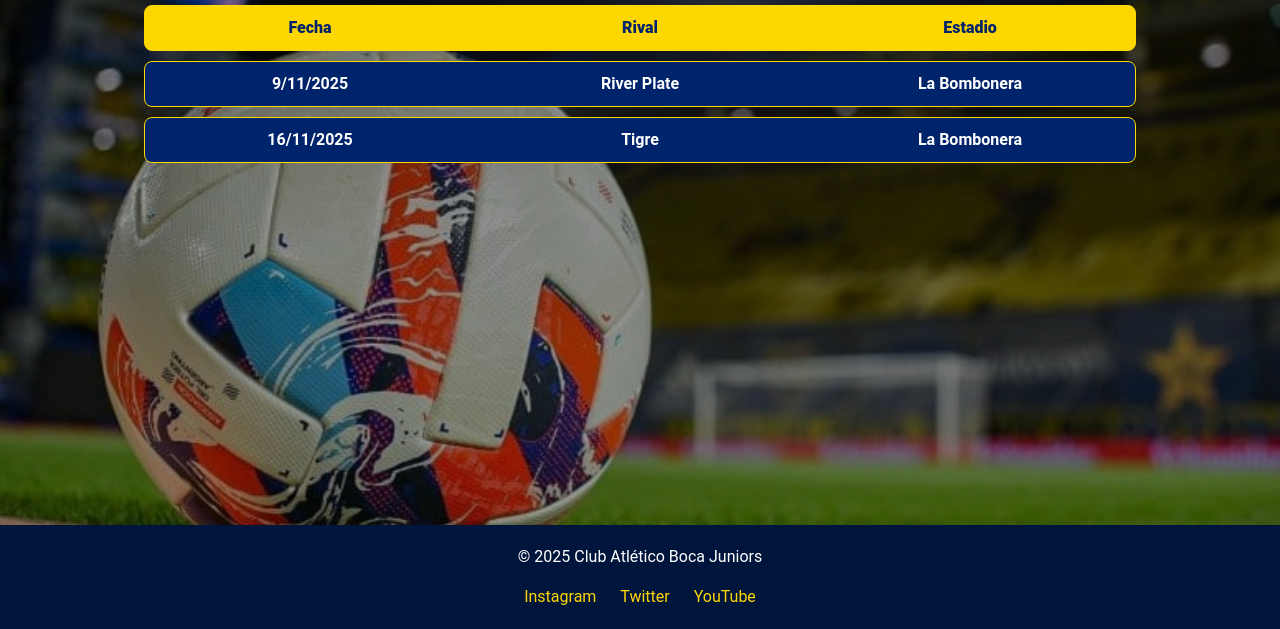
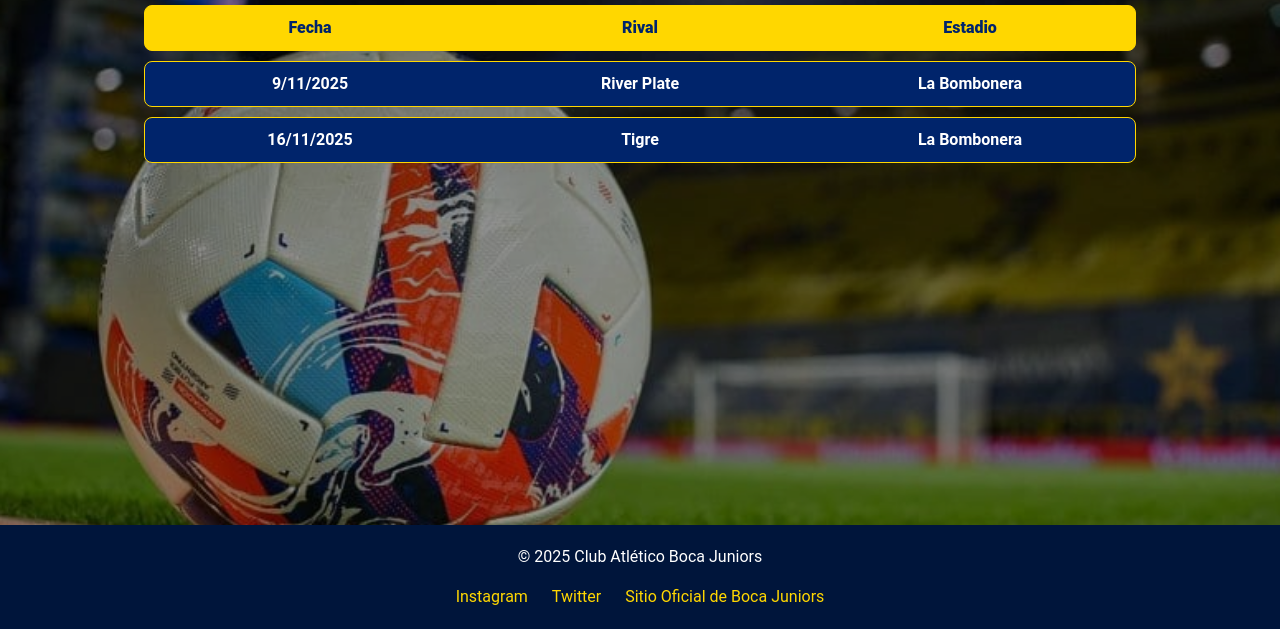
Before and after one commit to PabloBalcar/coderhouse-entrega2, a plain HTML site: page pages/partidos.html in a window 1280 px wide. Shown: the part 171-800 px from the top of the page. Drawn offline with nearby package versions, Linux system fonts and the light colour scheme.

Commit message:
agregamos redes en footer

```diff
--- a/pages/partidos.html
+++ b/pages/partidos.html
@@ -74,9 +74,11 @@
                 <footer>
         <p>© 2025 Club Atlético Boca Juniors</p>
         <div class="redes">
-            <a href="#">Instagram</a>
-            <a href="#">Twitter</a>
-            <a href="#">YouTube</a>
+    <div class="redes">
+        <a href="https://www.instagram.com/bocajrs?utm_source=ig_web_button_share_sheet&igsh=ZDNlZDc0MzIxNw==" target="_blank">Instagram</a>
+        <a href="https://x.com/BocaJrsOficial" target="_blank">Twitter</a>
+        <a href="https://www.bocajuniors.com.ar" target="_blank">Sitio Oficial de Boca Juniors</a>
+    </div>
         </div>
     </footer>
 
```
Also changed, not shown: index.html (+5 -5 lines), pages/contacto.html (+5 -5 lines), pages/noticias.html (+5 -4 lines), pages/plantel.html (+5 -5 lines).
